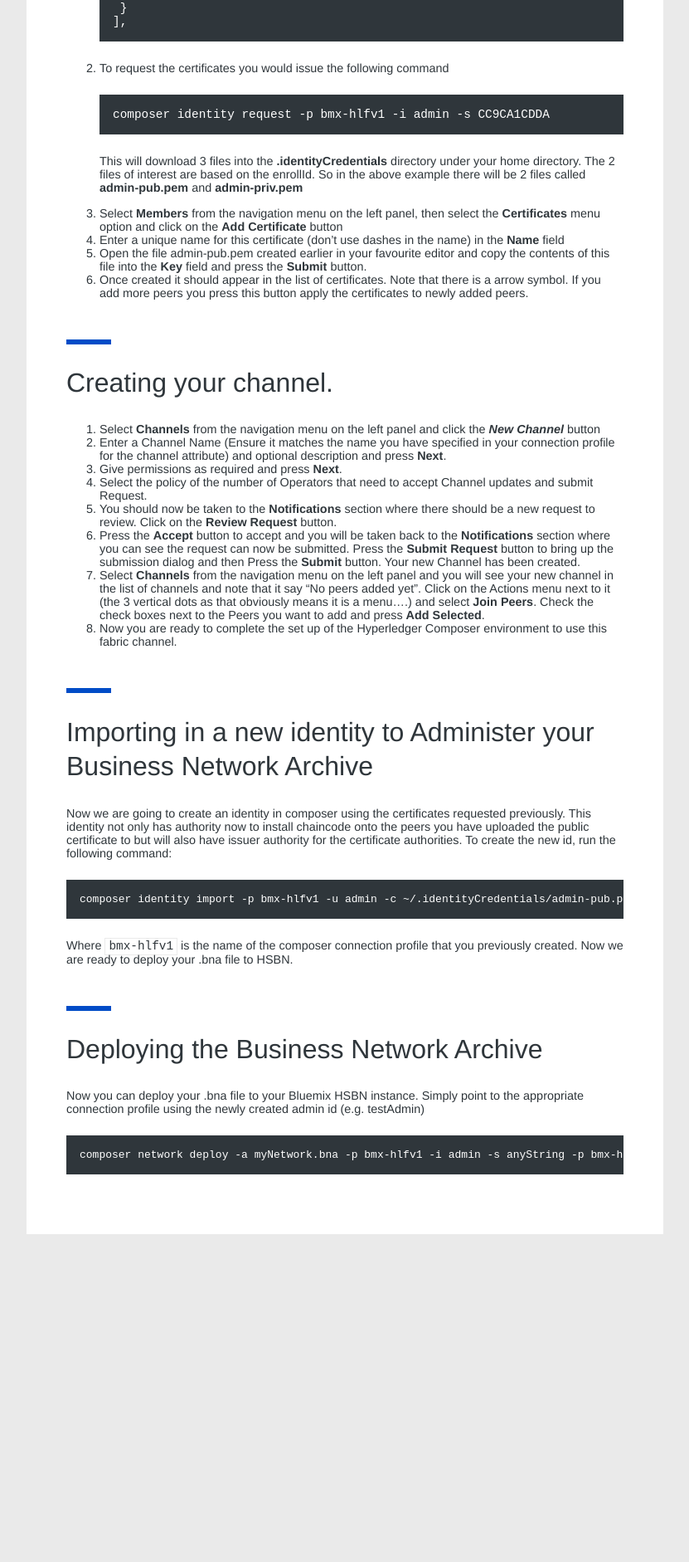
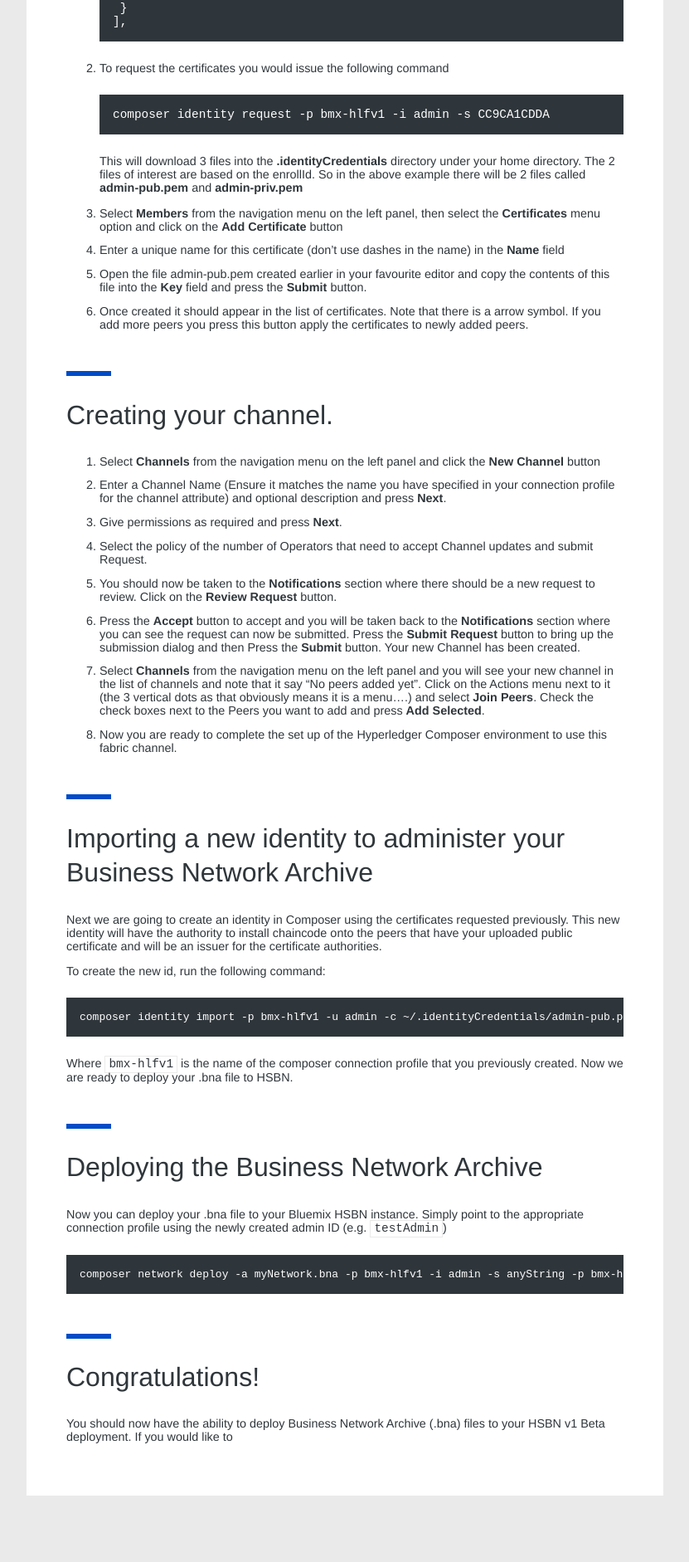
Before and after one commit to IBM-Blockchain-Archive/ibm-blockchain.github.io, a Jekyll site: the page built from _pages/08_HSBN Deployment.md, in a window 1280 px wide. Shown: the part 4025-5907 px from the top of the page at 83% size, without its empty margins (258-1089 px from the left). Built offline with Jekyll 4.4.1, drawn with Linux system fonts in a browser that asks for light colours; some web fonts are replaced; before the commit the page ends 5592 px from its top, so only the background shows below that.

Commit message:
mild text changes to the last steps in hsbn and list styling

````diff
--- a/_pages/08_HSBN Deployment.md
+++ b/_pages/08_HSBN Deployment.md
@@ -129,7 +129,7 @@
 
 ## Creating your channel.
 
-1. Select **Channels** from the navigation menu on the left panel and click the ***New Channel*** button
+1. Select **Channels** from the navigation menu on the left panel and click the **New Channel** button
 2. Enter a Channel Name (Ensure it matches the name you have specified in your connection profile for the channel attribute) and optional description and press **Next**.
 3. Give permissions as required and press **Next**.
 4. Select the policy of the number of Operators that need to accept Channel updates and submit Request.
@@ -140,10 +140,12 @@
 
 ---
 
-## Importing in a new identity to Administer your Business Network Archive
+## Importing a new identity to administer your Business Network Archive
 
-Now we are going to create an identity in composer using the certificates requested previously. This identity not only has authority now to install chaincode onto the peers you have uploaded the public certificate to but will also have issuer authority for the certificate authorities.
+Next we are going to create an identity in Composer using the certificates requested previously. This new identity will have the authority to install chaincode onto the peers that have your uploaded public certificate and will be an issuer for the certificate authorities.
+
 To create the new id, run the following command:
+
 ```bash
 composer identity import -p bmx-hlfv1 -u admin -c ~/.identityCredentials/admin-pub.pem -k ~/.identityCredentials/admin-priv.pem
 ```
@@ -153,7 +155,13 @@
 
 ## Deploying the Business Network Archive
 
-Now you can deploy your .bna file to your Bluemix HSBN instance. Simply point to the appropriate connection profile using the newly created admin id (e.g. testAdmin)
+Now you can deploy your .bna file to your Bluemix HSBN instance. Simply point to the appropriate connection profile using the newly created admin ID (e.g. ``testAdmin``)
 ```bash
 composer network deploy -a myNetwork.bna -p bmx-hlfv1 -i admin -s anyString -p bmx-hlfv1
 ```
+
+---
+
+## Congratulations!
+
+You should now have the ability to deploy Business Network Archive (.bna) files to your HSBN v1 Beta deployment. If you would like to
--- a/css/style.scss
+++ b/css/style.scss
@@ -297,6 +297,12 @@
       text-align: left;
       margin-left: 0;
       border: 3px solid $second-highlight;
+    }
+
+    ol {
+      li {
+        margin-bottom: 0.8rem;
+      }
     }
   }
 
````
Also changed, not shown: css/style.min.css.
